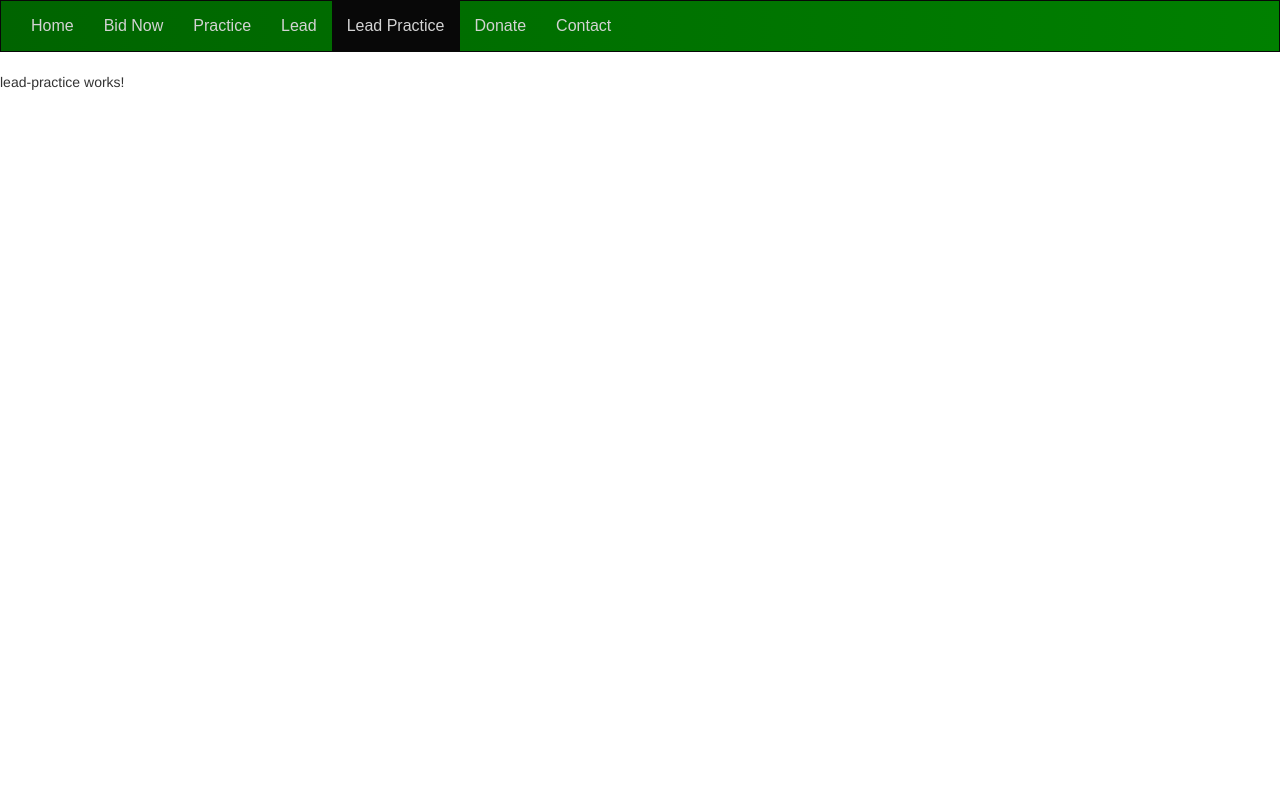
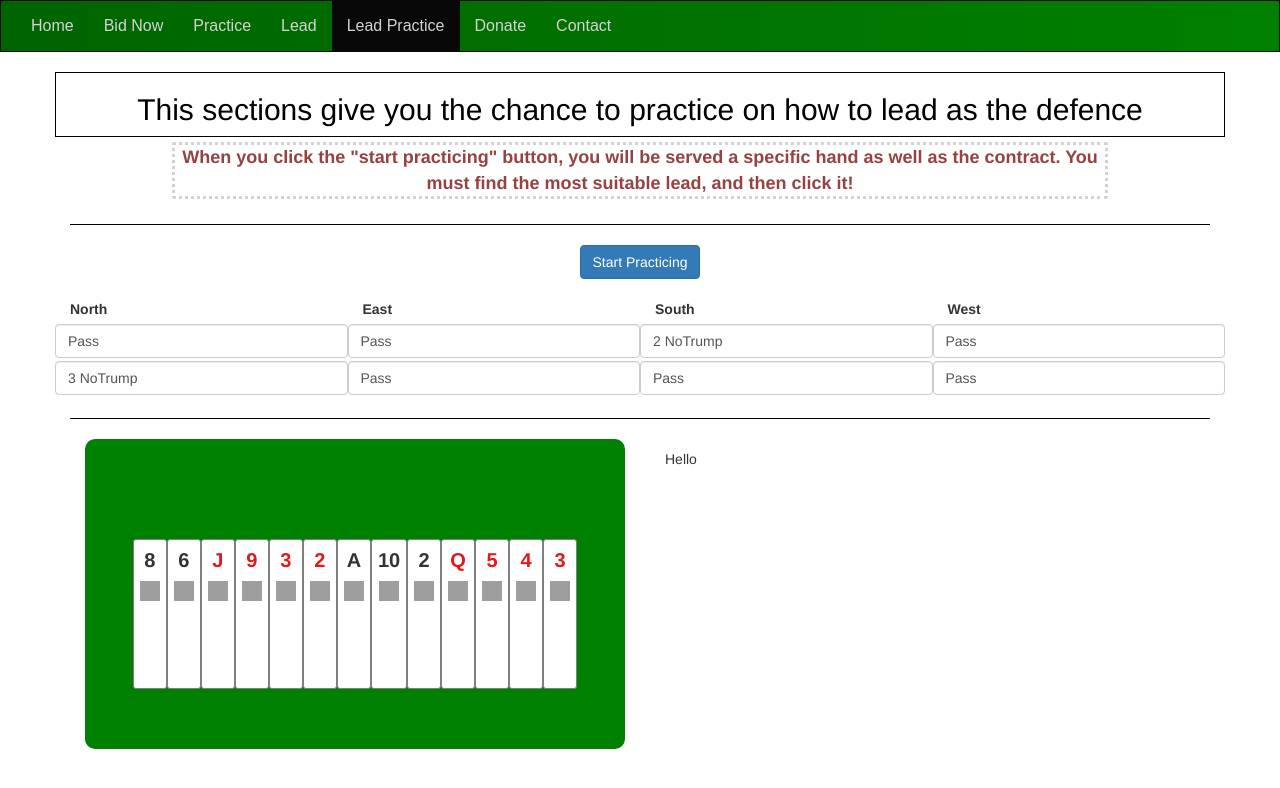
Before and after one commit to George-Spanos/Bridge-App, an Angular app: page /leadpractice in a window 1280 px wide. Shown: the top 788 px of the page. Built offline with nearby package versions, Linux system fonts and the light colour scheme; grey boxes are pictures that could not be loaded.

Commit message:
Lead practice set up

```diff
--- a/src/app/lead-practice/lead-practice.component.css
+++ b/src/app/lead-practice/lead-practice.component.css
@@ -0,0 +1,83 @@
+.heading {
+  display:flex;
+  color: black;
+   justify-content: center;
+    border:1px solid black;
+    text-align: center;
+}
+.contract {
+  margin-bottom: 10px;
+}
+#subheading {
+  display:flex;
+  color: #974141;
+  justify-content: center;
+  font-size: large;
+  font-weight: bold;
+  box-sizing: border-box;
+  margin: 5px auto;
+  border: 3px dotted lightgrey;
+  border-radius: 3px;
+  width: 80%;
+  text-align: center;
+}
+.hline {
+  border-color: black;
+  width: 100%;
+}
+.card {
+  float: left;
+  width: auto;
+  height: 150px;
+  display: block;
+  border: 1px solid;
+  border-right:1px bold;
+  border-color: grey;;
+  padding: 6px;
+  text-align: center;
+  font-weight: bold;
+  font-size: 20px;
+  background-color: white;
+  border-radius: 3px;
+}
+.suit {
+  width: 20px;
+  height: 20px;
+}
+.board {
+  padding: 100px 30px 60px 30px;
+  background-color: green;
+  display: flex;
+  justify-content: center;
+  border-radius: 10px;
+}
+.red {
+  color:#E31818;
+}
+.hcpdisplay {
+  font-weight: bold;
+  font-size: 18px;
+  display: flex;
+  justify-content: center;
+}
+.form-control {
+  height: auto;
+  margin-bottom: 3px;
+}
+@media screen and (max-width: 480px) {
+  .board {
+    padding: 20px 20px 20px 20px;
+    background-color: green;
+    display: flex;
+    justify-content: center;
+    border-radius: 10px;
+  }
+  .card {
+    height: auto;
+    font-size: 15px;
+  }
+  .suit {
+    width: 18px;
+    height: 18px;
+  }
+}
--- a/src/app/lead-practice/lead-practice.component.html
+++ b/src/app/lead-practice/lead-practice.component.html
@@ -1,3 +1,85 @@
-<p>
-  lead-practice works!
-</p>
+<div class="container">
+  <div class="row">
+    <div class="col-xs-12">
+      <div class="row heading">
+        <h2>This sections give you the chance to practice on how to lead as the defence</h2>
+      </div>
+      <div class="row">
+        <span id="subheading"> When you click the "start practicing" button, you will be served
+          a specific hand as well as the contract. You must find the most suitable lead, and then click it!</span>
+      </div>
+    </div>
+  </div>
+  <hr class="hline">
+  <div class="row">
+    <div class="col-xs-12" style="display:flex; justify-content:center; padding:0px 20px 20px 20px;">
+      <button class="btn btn-primary" (click)="startPractice()">Start Practicing</button>
+    </div>
+  </div>
+  <div class="row contract">
+    <div class="col-xs-3">
+      <label>North</label>
+      <div class="row" *ngFor="let north of North">
+        <div class="form-control">
+          {{north.numBid}} {{north.suitBid}}
+        </div>
+      </div>
+    </div>
+    <div class="col-xs-3">
+      <label>East</label>
+      <div class="row" *ngFor="let east of East">
+        <div class="form-control">
+          {{east.numBid}} {{east.suitBid}}
+        </div>
+      </div>
+    </div>
+    <div class="col-xs-3">
+      <label>South</label>
+      <div class="row" *ngFor="let south of South">
+        <div class="form-control">
+          {{south.numBid}} {{south.suitBid}}
+        </div>
+      </div>
+    </div>
+    <div class="col-xs-3">
+      <label>West</label>
+      <div class="row" *ngFor="let west of West">
+        <div class="form-control">
+          {{west.numBid}} {{west.suitBid}}
+        </div>
+      </div>
+    </div>
+  </div>
+  <hr class="hline">
+  <div class="row">
+    <div class="col-xs-12">
+      <div class="col-xs-6">
+        <div class="board" *ngIf="handInitialized">
+          <div class="row">
+            <div class="card" *ngFor="let card of spades">{{card.name}}
+              <br>
+              <img class="suit" src="https://i.imgur.com/tXgx0h3.png">
+            </div>
+            <div class="card red" *ngFor="let card of hearts">{{card.name}}
+              <br>
+              <img class="suit" src="https://i.imgur.com/Chg6eQ8.jpg">
+            </div>
+            <div class="card" *ngFor="let card of clubs">{{card.name}}
+              <br>
+              <img class="suit" src="https://i.imgur.com/TsBK3k9.jpg">
+            </div>
+            <div class="card red" *ngFor="let card of diamonds">{{card.name}}
+              <br>
+              <img class="suit" src="https://i.imgur.com/khCb5Vu.jpg">
+            </div>
+          </div>
+        </div>
+      </div>
+      <div class="col-xs-6">
+        <div *ngIf="handInitialized" style="margin:10px">
+          Hello
+        </div>
+      </div>
+    </div>
+  </div>
+</div>
--- a/src/app/lead-practice/lead-practice.component.ts
+++ b/src/app/lead-practice/lead-practice.component.ts
@@ -1,15 +1,179 @@
 import { Component, OnInit } from '@angular/core';
 
+import { Card } from '../card.model';
+import { BridgeApi } from '../bridge.service';
 @Component({
   selector: 'app-lead-practice',
   templateUrl: './lead-practice.component.html',
   styleUrls: ['./lead-practice.component.css']
 })
 export class LeadPracticeComponent implements OnInit {
-
-  constructor() { }
+  dummyLead = {
+    'colors': {
+      'colorWest': 'Green',
+      'colorSouth': 'Green',
+      'colorEast': 'Green',
+      'colorNorth': 'Green'
+    },
+    'comments': 'Leading a major seems better at this sequence.',
+    'lead': {
+      'suit': 'Hearts',
+      'name': '2',
+      'value': 1,
+      'clicked': true
+    },
+    'WestBid': [
+      {
+        'bidComment': '',
+        'suitBid': '',
+        'numBid': 'Pass'
+      },
+      {
+        'bidComment': '',
+        'suitBid': '',
+        'numBid': 'Pass'
+      }
+    ],
+    'SouthBid': [
+      {
+        'bidComment': '',
+        'suitBid': 'NoTrump',
+        'numBid': '2'
+      },
+      {
+        'bidComment': '',
+        'suitBid': '',
+        'numBid': 'Pass'
+      }
+    ],
+    'EastBid': [
+      {
+        'bidComment': '',
+        'suitBid': '',
+        'numBid': 'Pass'
+      },
+      {
+        'bidComment': '',
+        'suitBid': '',
+        'numBid': 'Pass'
+      }
+    ],
+    'NorthBid': [
+      {
+        'bidComment': '',
+        'suitBid': '',
+        'numBid': 'Pass'
+      },
+      {
+        'bidComment': '',
+        'suitBid': 'NoTrump',
+        'numBid': '3'
+      }
+    ],
+    'hand': [
+      {
+        'suit': 'Spades',
+        'name': '8',
+        'value': 7,
+        'clicked': true
+      },
+      {
+        'suit': 'Spades',
+        'name': '6',
+        'value': 5,
+        'clicked': true
+      },
+      {
+        'suit': 'Hearts',
+        'name': 'J',
+        'value': 10,
+        'clicked': true
+      },
+      {
+        'suit': 'Hearts',
+        'name': '9',
+        'value': 8,
+        'clicked': true
+      },
+      {
+        'suit': 'Hearts',
+        'name': '3',
+        'value': 2,
+        'clicked': true
+      },
+      {
+        'suit': 'Hearts',
+        'name': '2',
+        'value': 1,
+        'clicked': true
+      },
+      {
+        'suit': 'Diamonds',
+        'name': 'Q',
+        'value': 11,
+        'clicked': true
+      },
+      {
+        'suit': 'Diamonds',
+        'name': '5',
+        'value': 4,
+        'clicked': true
+      },
+      {
+        'suit': 'Diamonds',
+        'name': '4',
+        'value': 3,
+        'clicked': true
+      },
+      {
+        'suit': 'Diamonds',
+        'name': '3',
+        'value': 2,
+        'clicked': true
+      },
+      {
+        'suit': 'Clubs',
+        'name': 'A',
+        'value': 13,
+        'clicked': true
+      },
+      {
+        'suit': 'Clubs',
+        'name': '10',
+        'value': 9,
+        'clicked': true
+      },
+      {
+        'suit': 'Clubs',
+        'name': '2',
+        'value': 1,
+        'clicked': true
+      }
+    ],
+  };
+  handInitialized = true;
+  East: Object[];
+  North: Object[];
+  South: Object[];
+  West: Object[];
+  hand: Card[];
+  spades: Card[];
+  hearts: Card[];
+  clubs: Card[];
+  diamonds: Card[];
+  startPractice() {}
+  constructor(public bridgeApi: BridgeApi) { }
 
   ngOnInit() {
+    this.East = this.dummyLead.EastBid;
+    this.North = this.dummyLead.NorthBid;
+    this.South = this.dummyLead.SouthBid;
+    this.West = this.dummyLead.WestBid;
+    this.hand = this.dummyLead.hand;
+    this.spades = this.bridgeApi.filterArray(this.hand, 'Spades');
+    this.hearts = this.bridgeApi.filterArray(this.hand, 'Hearts');
+    this.diamonds = this.bridgeApi.filterArray(this.hand, 'Diamonds');
+    this.clubs = this.bridgeApi.filterArray(this.hand, 'Clubs');
   }
 
 }
```
Also changed, not shown: 3 other files (tests, documents, lock files or other folders).
